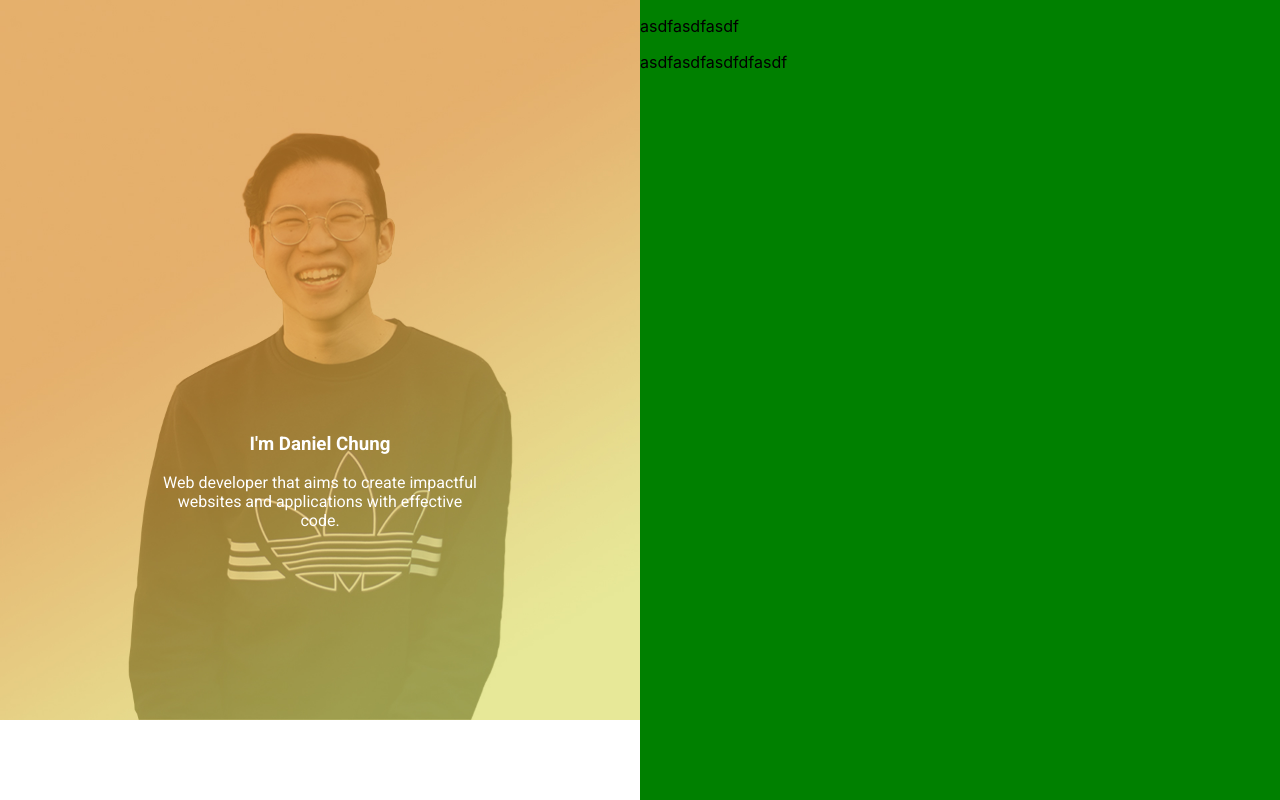
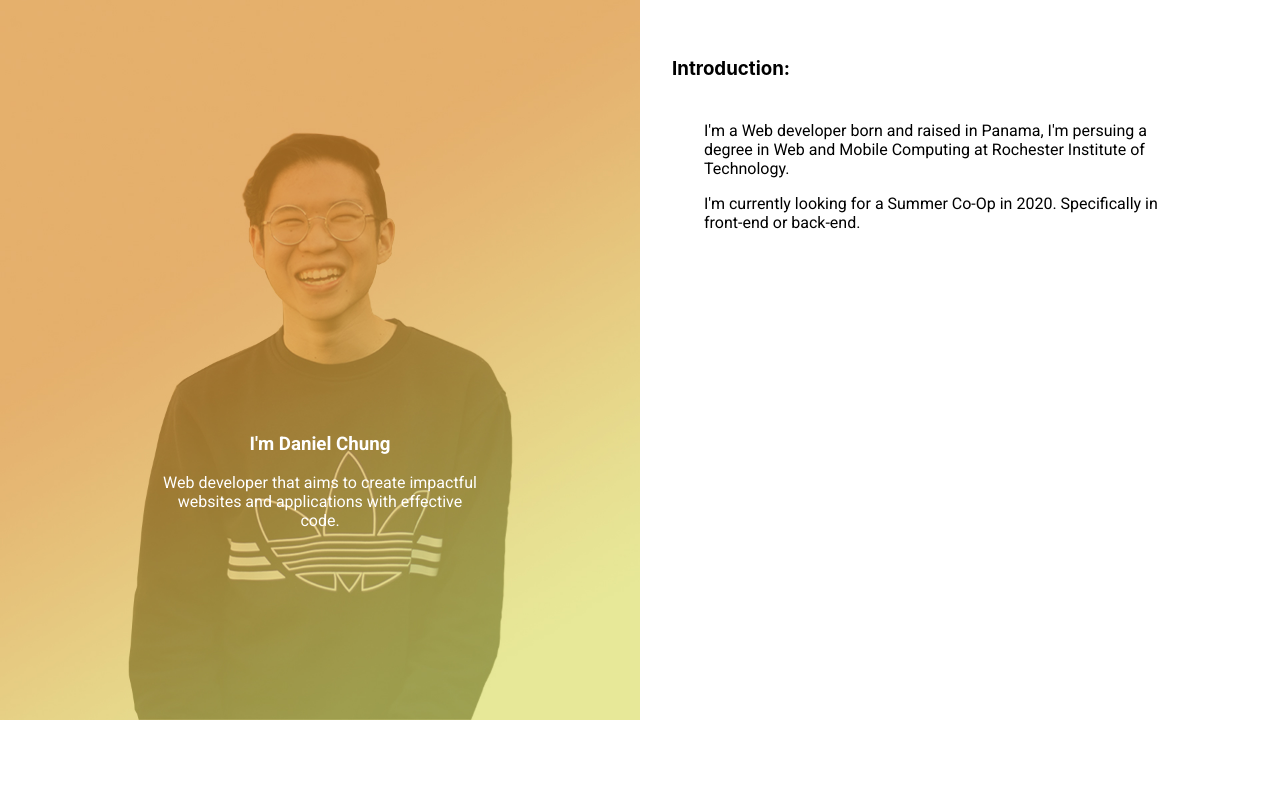
Before and after one commit to pikachungg/Resume_website, a React (Create React App) app: page / in a window 1280 px wide. Built offline with nearby package versions, Linux system fonts and the light colour scheme.

Commit message:
Added an introduction as raw html

```diff
--- a/src/App.css
+++ b/src/App.css
@@ -29,7 +29,7 @@
 	width: 50vw;
 	height: 100vh;
 	float: right;
-	background-color: green;
+	background-color: white;
 }
 
 .container::after {
@@ -37,3 +37,27 @@
 	content:"";
 	clear:both;
 }
+
+.introduction{
+	padding-top: 6%;
+}
+
+.introduction h3{
+	margin-left: 5%;
+	float: left;
+}
+
+.div-content {
+	margin-top: 1%;
+	width: 60vh;
+	margin-left: 10%;
+	float: left;
+	font-family: 'Roboto', sans-serif;
+
+}
+
+.introduction::after {
+	display:block;
+	content:"";
+	clear:both;
+}
--- a/src/App.js
+++ b/src/App.js
@@ -17,8 +17,13 @@ function App() {
 			</div>
 
 			<div className="right">
-				<p>asdfasdfasdf</p>
-				<p>asdfasdfasdfdfasdf</p>
+				<div className="introduction">
+					<h3>Introduction: </h3>
+					<div className="div-content">
+						<p>I'm a Web developer born and raised in Panama, I'm persuing a degree in Web and Mobile Computing at Rochester Institute of Technology.</p>
+						<p>I'm currently looking for a Summer Co-Op in 2020. Specifically in front-end or back-end.</p>
+					</div>
+				</div>
 			</div>
 
 		</div>
```
